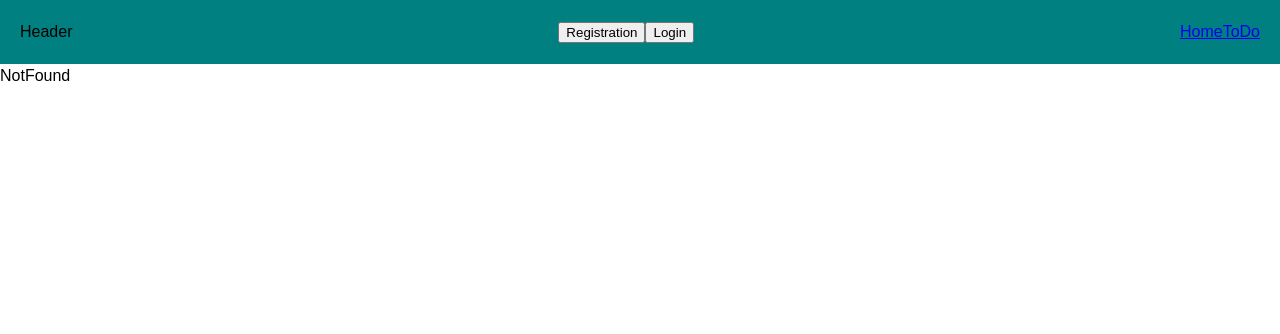
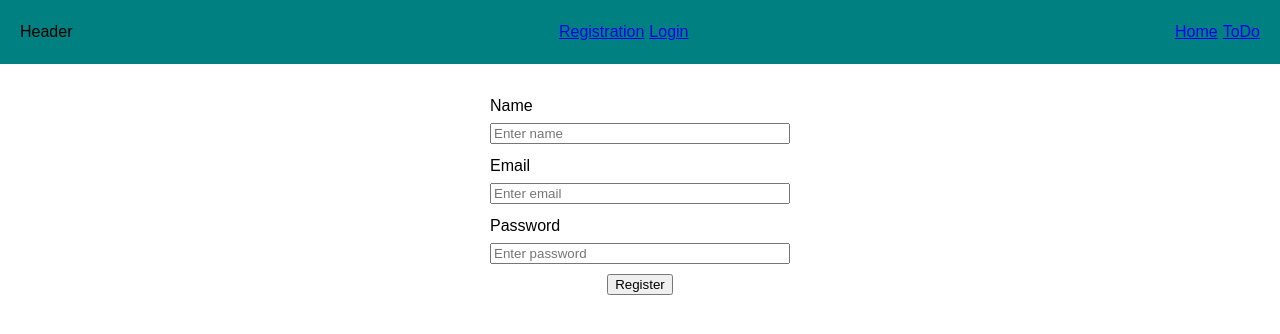
Before and after one commit to IamLoren/practice-REACT, a React (Create React App) app: page /register in a window 1280 px wide. Shown: the top 334 px of the page. Built offline with nearby package versions, Linux system fonts and the light colour scheme.

Commit message:
Refresh + forms

```diff
--- a/src/App.js
+++ b/src/App.js
@@ -1,24 +1,42 @@
-import { Route, Routes } from 'react-router'
-import { TaskList } from './components/TaskList/TaskList'
+import {Route, Routes} from 'react-router'
+import {TaskList} from './components/TaskList/TaskList'
 import Home from './pages/Home'
 import NotFound from './pages/NotFound'
 import Header from './components/Header'
+import Registration from './pages/Registration/Registration'
+import Login from './pages/Login/Login'
+import {useEffect} from 'react'
+import {useDispatch, useSelector} from 'react-redux'
+import {refreshThunk} from './redux/auth/operations'
+import {selectIsRefreshing} from './redux/auth/selectors'
 //Plan
 // Додати форми логіну / регістрації
 // Додати рефреш
 // Додати заглушку при рефреш
 // Додати приватні маршрути
 const App = () => {
-	return (
-		<>
-			<Header />
-			<Routes>
-				<Route path='/' element={<Home />} />
-				<Route path='/todos' element={<TaskList />} />
-				<Route path='*' element={<NotFound />} />
-			</Routes>
-		</>
-	)
+  const dispatch = useDispatch()
+  const isRefreshing = useSelector(selectIsRefreshing)
+
+  useEffect(()=> {
+      dispatch(refreshThunk())
+    }
+    ,[dispatch])
+
+  return isRefreshing
+    ? <h1>Refreshing...</h1>
+    : (
+    <>
+      <Header/>
+      <Routes>
+        <Route path="/" element={<Home/>}/>
+        <Route path="/todos" element={<TaskList/>}/>
+        <Route path="/register" element={<Registration/>}/>
+        <Route path="/login" element={<Login/>}/>
+        <Route path="*" element={<NotFound/>}/>
+      </Routes>
+    </>
+  )
 }
 
 export default App
--- a/src/components/Header.jsx
+++ b/src/components/Header.jsx
@@ -31,14 +31,14 @@ const Header = () => {
       <div>Header</div>
       <div>
         {!isLoggedIn && <>
-          <button onClick={handleRegister}>Registration</button>
-          <button onClick={handleLogin}>Login</button>
+          <NavLink to='/register'>Registration</NavLink>
+          <NavLink style={{marginLeft: '5px'}} to='/login'>Login</NavLink>
         </>}
         {isLoggedIn&&<><button onClick={()=> dispatch(logoutThunk())}>Logout</button></>}
       </div>
       <nav>
         <NavLink to="/">Home</NavLink>
-        <NavLink to="/todos">ToDo</NavLink>
+        <NavLink style={{marginLeft: '5px'}} to="/todos">ToDo</NavLink>
       </nav>
     </StyledBox>
   );
--- a/src/index.js
+++ b/src/index.js
@@ -3,14 +3,17 @@ import App from "./App";
 import { GlobalStyles } from "./SharedUI/Global";
 import "react-toastify/dist/ReactToastify.css";
 import { Provider } from "react-redux";
-import { store } from "./redux/store";
+import {persistor, store} from './redux/store'
 import { BrowserRouter } from "react-router-dom";
+import {PersistGate} from 'redux-persist/integration/react'
 const root = ReactDOM.createRoot(document.getElementById("root"));
 root.render(
   <BrowserRouter>
     <Provider store={store}>
+      <PersistGate loading={null} persistor={persistor}>
       <App />
       <GlobalStyles />
+      </PersistGate>
     </Provider>
   </BrowserRouter>
 );
--- /dev/null
+++ b/src/pages/Login/Login.jsx
@@ -0,0 +1,33 @@
+import React from 'react'
+import {Form, Label, SubmitButton} from "./Login.styled"
+import {useForm} from 'react-hook-form'
+import {useDispatch} from 'react-redux'
+import {loginThunk} from '../../redux/auth/operations'
+
+function Login() {
+  const {register, handleSubmit, reset} = useForm()
+  const dispatch = useDispatch()
+
+  const onSubmit = (data) => {
+    dispatch(loginThunk(data))
+    reset()
+  }
+
+  return (
+    <div>
+      <Form onSubmit={handleSubmit(onSubmit)}>
+        <Label>
+          <span>Email</span>
+          <input {...register('email', {required: true})} type="email" placeholder="Enter email"/>
+        </Label>
+        <Label>
+          <span>Password</span>
+          <input {...register('password', {required: true})} type="password" placeholder="Enter password"/>
+        </Label>
+        <SubmitButton>Log In</SubmitButton>
+      </Form>
+    </div>
+  )
+}
+
+export default Login
--- /dev/null
+++ b/src/pages/Login/Login.styled.jsx
@@ -0,0 +1,20 @@
+import styled from "styled-components"
+
+export const Form = styled.form`
+  display: flex;
+  flex-direction: column;
+  gap: 10px;
+  width: 300px;
+  margin: 30px auto;
+`
+
+export const Label = styled.label`
+  display: flex;
+  flex-direction: column;
+  gap: 5px;
+`
+
+export const SubmitButton = styled.button`
+  width: fit-content;
+  margin: 0 auto;
+`
--- /dev/null
+++ b/src/pages/Registration/Registration.jsx
@@ -0,0 +1,37 @@
+import React from 'react'
+import {Form, Label, SubmitButton} from './Registration.styled'
+import {useForm} from 'react-hook-form'
+import {useDispatch} from 'react-redux'
+import {registerThunk} from '../../redux/auth/operations'
+
+function Registration() {
+  const {register, handleSubmit, reset} = useForm()
+  const dispatch = useDispatch()
+
+  const onSubmit = (data) => {
+    dispatch(registerThunk(data))
+    reset()
+  }
+
+  return (
+    <div>
+      <Form onSubmit={handleSubmit(onSubmit)}>
+        <Label>
+          <span>Name</span>
+          <input {...register('name', {required: true})} placeholder="Enter name"/>
+        </Label>
+        <Label>
+          <span>Email</span>
+          <input {...register('email', {required: true})} type="email" placeholder="Enter email"/>
+        </Label>
+        <Label>
+          <span>Password</span>
+          <input {...register('password', {required: true})} type="password" placeholder="Enter password"/>
+        </Label>
+        <SubmitButton>Register</SubmitButton>
+      </Form>
+    </div>
+  )
+}
+
+export default Registration
--- /dev/null
+++ b/src/pages/Registration/Registration.styled.jsx
@@ -0,0 +1,20 @@
+import styled from "styled-components"
+
+export const Form = styled.form`
+  display: flex;
+  flex-direction: column;
+  gap: 10px;
+  width: 300px;
+  margin: 30px auto;
+`
+
+export const Label = styled.label`
+  display: flex;
+  flex-direction: column;
+  gap: 5px;
+`
+
+export const SubmitButton = styled.button`
+  width: fit-content;
+  margin: 0 auto;
+`
--- a/src/redux/auth/operations.js
+++ b/src/redux/auth/operations.js
@@ -1,8 +1,9 @@
 import { createAsyncThunk } from "@reduxjs/toolkit";
 import { api, clearToken, setToken } from "../../configAxios/api";
+import axios from 'axios'
 
 export const registerThunk = createAsyncThunk(
-  "toDo/register",
+  "auth/register",
   async (user, thunkAPI) => {
     try {
       const response = await api.post("/users/signup", user);
@@ -15,7 +16,7 @@ export const registerThunk = createAsyncThunk(
 );
 
 export const loginThunk = createAsyncThunk(
-  "toDo/login",
+  "auth/login",
   async (user, thunkAPI) => {
     try {
       const response = await api.post("/users/login", user);
@@ -28,7 +29,7 @@ export const loginThunk = createAsyncThunk(
 );
 
 export const logoutThunk = createAsyncThunk(
-  "toDo/logout",
+  "auth/logout",
   async (_, thunkAPI) => {
     try {
       await api.post("/users/logout");
@@ -38,3 +39,21 @@ export const logoutThunk = createAsyncThunk(
     }
   }
 );
+
+export const refreshThunk = createAsyncThunk(
+  'auth/refresh',
+  async (_, thunkAPI) => {
+    const token = thunkAPI.getState().auth.token
+    if(!token) {
+      return thunkAPI.rejectWithValue('error')
+    }
+    setToken(token)
+    try {
+      const {data} = await api.get('/users/me')
+      return data
+    }
+    catch (e) {
+      return thunkAPI.rejectWithValue(e.message)
+    }
+  }
+)
--- a/src/redux/auth/selectors.js
+++ b/src/redux/auth/selectors.js
@@ -1 +1,2 @@
 export const selectisLoggedIn = (state) => state.auth.isLoggedIn;
+export const selectIsRefreshing = (state) => state.auth.isRefreshing
--- a/src/redux/auth/slice.js
+++ b/src/redux/auth/slice.js
@@ -1,5 +1,5 @@
 import { createSlice } from "@reduxjs/toolkit";
-import { loginThunk, logoutThunk, registerThunk } from "./operations";
+import {loginThunk, logoutThunk, refreshThunk, registerThunk} from './operations'
 
 const initialState = {
   user: {
@@ -8,6 +8,7 @@ const initialState = {
   },
   token: "",
   isLoggedIn: false,
+  isRefreshing: false
 };
 const slice = createSlice({
   name: "auth",
@@ -26,6 +27,17 @@ const slice = createSlice({
       })
       .addCase(logoutThunk.fulfilled, () => {
         return initialState;
+      })
+      .addCase(refreshThunk.pending, (state) => {
+        state.isRefreshing = true
+      })
+      .addCase(refreshThunk.fulfilled, (state, {payload}) => {
+        state.user = payload
+        state.isLoggedIn = true
+        state.isRefreshing = false
+      })
+      .addCase(refreshThunk.rejected, (state) => {
+        state.isRefreshing = false
       });
   },
 });
--- a/src/redux/store.js
+++ b/src/redux/store.js
@@ -1,9 +1,37 @@
 import { authReducer } from "./auth/slice";
 import { postReducer } from "./posts/postSlice";
 import { taskReducer } from "./tasks/slice";
+import { configureStore } from "@reduxjs/toolkit";
+import {
+  persistReducer,
+  FLUSH,
+  REHYDRATE,
+  PAUSE,
+  PERSIST,
+  PURGE,
+  REGISTER,
+  persistStore,
+} from 'redux-persist'
+import storage from 'redux-persist/lib/storage'
 
-import { configureStore } from "@reduxjs/toolkit";
+
+const persistConfig= {
+  key: 'token',
+  version: 1,
+  storage,
+  whitelist:['token']
+}
+
+const persistedReducer = persistReducer(persistConfig, authReducer)
 
 export const store = configureStore({
-  reducer: { taskData: taskReducer, posts: postReducer, auth: authReducer },
+  reducer: { taskData: taskReducer, posts: postReducer, auth: persistedReducer },
+  middleware: (getDefaultMiddleware) =>
+    getDefaultMiddleware({
+      serializableCheck: {
+        ignoredActions: [FLUSH, REHYDRATE, PAUSE, PERSIST, PURGE, REGISTER],
+      },
+    })
 });
+
+export const persistor = persistStore(store)
```
